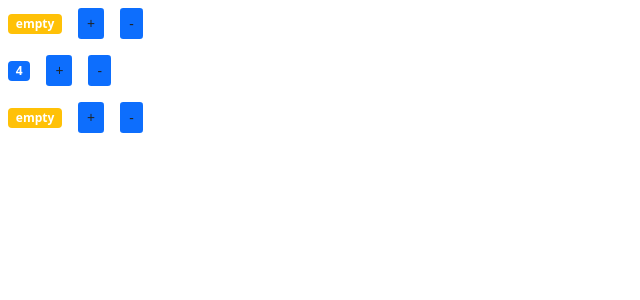
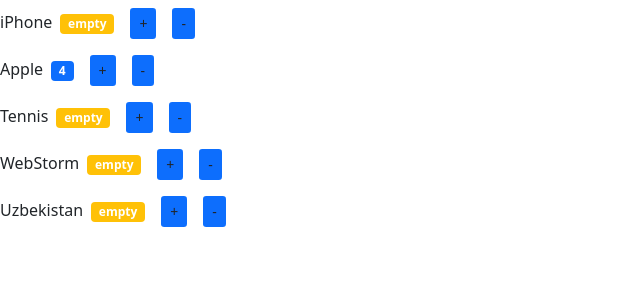
Before and after one commit to AlexConglomerate/react-app, a React (Create React App) app: page / in a window 1280 px wide. Shown: the top 300 px of the page, without its empty margins (0-640 px from the left). Built offline with nearby package versions, Linux system fonts and the light colour scheme.

Commit message:
5. Передача контента компонента в сам компонент

```diff
--- a/src/components/counter.jsx
+++ b/src/components/counter.jsx
@@ -25,6 +25,8 @@
 
     return (
         <div>
+            {/*{props.children}*/}
+            <span>{props.name}</span>
             <span className={getBadgeClasses()}>{formatValue()}</span>
             <button className='btn bg-primary btn-sm m-2' onClick={handleIncrement}>+</button>
             <button className='btn bg-primary btn-sm m-2' onClick={handleDecrement}>-</button>
--- a/src/components/countersList.jsx
+++ b/src/components/countersList.jsx
@@ -3,13 +3,17 @@
 
 const CountersList = () => {
     const counters = [
-        {id: 0, value: 0},
-        {id: 1, value: 4},
-        {id: 2, value: 0}
+        {id: 0, value: 0, name: "iPhone"},
+        {id: 1, value: 4, name: "Apple"},
+        {id: 2, value: 0, name: "Tennis"},
+        {id: 3, value: 0, name: "WebStorm"},
+        {id: 4, value: 0, name: "Uzbekistan"}
     ]
     return <>
         {counters.map(count => (
-            <Counter key={count.id} value={count.value}/>
+            <Counter key={count.id} value={count.value} name={count.name}>
+                {/*<span>{count.name}</span>*/}
+            </Counter>
         ))}
     </>
 }
```
